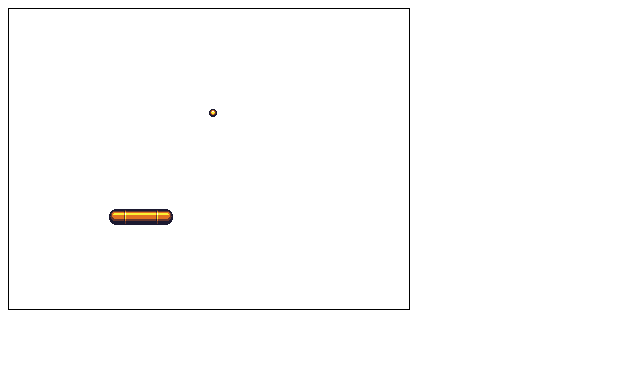
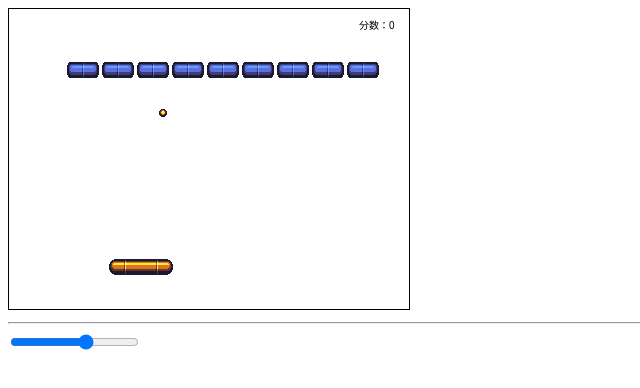
Before and after one commit to Lame-SN/WCG, a plain HTML site: page index.html in a window 1280 px wide. Shown: the whole page, without its empty margins (0-640 px from the left). Drawn offline with Linux system fonts and the light colour scheme.

Commit message:
第一次重构

```diff
--- a/Ball.js
+++ b/Ball.js
@@ -2,19 +2,38 @@ const Ball = () => {
     let ball = imgFromPath('./img/ball.png')
     let o = {
         image: ball,
-        x: 200,
+        x: 150,
         y: 100,
         speedX: 5,
         speedY: 5,
         fired: false,
     }
-    ball.onload = function() {
+    ball.onload = () => {
         o.w = ball.width
         o.h = ball.height
+    }
+    o.move = () => {
+        if (o.fired) {
+            if (o.x < 0 || o.x > 400) {
+                o.speedX *= -1
+            }
+            if (o.y < 0 || o.y > 300) {
+                o.speedY *= -1
+            }
+            o.x += o.speedX
+            o.y += o.speedY
+        }
     }
     o.fire = () => {
         o.fired = true
     }
-
+    o.hit = () => {
+        o.speedY *= -1
+    }
+    o.hasPoint = function(x, y) {
+        let xIn = x >= o.x && x <= o.x + o.w
+        let yIn = y >= o.y && y <= o.y + o.h
+        return xIn && yIn
+    }
     return o
 }
--- a/Block.js
+++ b/Block.js
@@ -1,23 +1,22 @@
 const Block = (position) => {
-    let block = new Image()
-    block.src = 'img/block.png'
-    let blockObject = {
-        img: block,
+    let block = imgFromPath('./img/block.png')
+    let o = {
+        image: block,
         x: position[0],
         y: position[1],
         life: position[2],
-        live: true,
+        alive: true,
     }
-    block.onload = function() {
-        blockObject.w = block.width
-        blockObject.h = block.height
+    block.onload = () => {
+        o.w = block.width
+        o.h = block.height
     }
-    blockObject.hit = function() {
-        blockObject.life--
-        if (blockObject.life < 1) {
-            blockObject.live = false
+    o.hit = () => {
+        o.life -= 1
+        if (o.life < 1) {
+            o.alive = false
         }
     }
 
-    return blockObject
+    return o
 }
--- /dev/null
+++ b/Game.js
@@ -0,0 +1,52 @@
+const Game = () => {
+    let canvas = e('#canvas')
+    let context = canvas.getContext("2d")
+    let g = {
+        canvas: canvas,
+        context: context,
+        actions: {},
+        keydowns: {},
+    }
+    g.drawImage = (img) => {
+        context.drawImage(img.image, img.x, img.y)
+    }
+    // events
+    window.addEventListener('keydown', function(event) {
+        g.keydowns[event.key] = true
+    })
+    window.addEventListener('keyup', function(event) {
+        g.keydowns[event.key] = false
+    })
+    g.registerActions = (key, callback) => {
+        g.actions[key] = callback
+    }
+    // fps
+    window.fps = 60
+    e('#input-fps').addEventListener('input', function(event) {
+        window.fps = event.target.value
+    })
+    // timer
+    let runloop = () => {
+        // update events
+        let action = Object.keys(g.actions)
+        for (let i of action) {
+            if (g.keydowns[i]) {
+                g.actions[i]()
+            }
+        }
+        // update
+        g.update()
+        // clear
+        context.clearRect(0,0, canvas.width, canvas.height)
+        // draw
+        g.draw()
+        // next run loop
+        setTimeout(function(){
+            runloop()
+        }, 1000 / window.fps)
+    }
+    setTimeout(function(){
+        runloop()
+    }, 1000 / window.fps)
+    return g
+}
--- /dev/null
+++ b/Levels.js
@@ -0,0 +1,23 @@
+const levels = [
+    [
+        [50, 50, 1],
+        [85, 50, 1],
+        [120, 50, 1],
+        [155, 50, 1],
+        [190, 50, 1],
+        [225, 50, 1],
+        [260, 50, 1],
+        [295, 50, 1],
+        [330, 50, 1],
+
+    ],
+    [
+        [50, 10, 2],
+        [100, 100, 3],
+    ],
+    [
+        [50, 30, 2],
+        [100, 100, 4],
+        [200, 100, 2],
+    ],
+]
--- a/Paddle.js
+++ b/Paddle.js
@@ -3,12 +3,28 @@ const Paddle = () => {
     let o = {
         image: paddle,
         x: 100,
-        y: 200,
+        y: 250,
         speed: 10,
     }
-    paddle.onload = function() {
+    paddle.onload = () => {
         o.w = paddle.width
         o.h = paddle.height
     }
+
+    o.move = () => {
+        if (o.x < 0) {
+            o.x = 0
+        } else if (o.x + o.w > 400) {
+            o.x = 400 - o.w
+        }
+    }
+    o.moveLeft = () => {
+        o.x -= o.speed
+        o.move()
+    }
+    o.moveRight = () => {
+        o.x += o.speed
+        o.move()
+    }
     return o
 }
--- a/index.html
+++ b/index.html
@@ -6,10 +6,15 @@
     <script src="utils.js"></script>
     <script src="Paddle.js"></script>
     <script src="Ball.js"></script>
-<!--    <script src="Block.js"></script>-->
+    <script src="Block.js"></script>
+    <script src="Game.js"></script>
+    <script src="Levels.js"></script>
+
 </head>
 <body>
     <canvas id="canvas" width="400" height="300" style="border: 1px solid"></canvas>
+    <hr>
+    <input id="input-fps" type="range" min="0" max="100" value="60"/>
 
     <script src="main.js"></script>
 </body>
--- a/main.js
+++ b/main.js
@@ -1,61 +1,96 @@
+const loadLevel = (n) => {
+    let array = []
+    n -= 1
+    for (let i of levels[n]) {
+        array.push(Block(i))
+    }
+    return array
+}
+
+const test = (game, ball) => {
+    window.addEventListener('keydown', function(event) {
+        let key = event.key
+        if (key === 'p') {
+            window.pause = !window.pause
+        } else if ('123456789'.includes(key)) {
+            blocks = loadLevel(key)
+        }
+    })
+    // 拖动小球
+    let drag = false
+    game.canvas.addEventListener('mousedown', function(event) {
+        if (ball.hasPoint(event.offsetX, event.offsetY)) {
+            drag = true
+        }
+    })
+    game.canvas.addEventListener('mousemove', function(event) {
+        if (drag === true) {
+            ball.x = event.offsetX
+            ball.y = event.offsetY
+        }
+    })
+    game.canvas.addEventListener('mouseup', function(event) {
+        drag = false
+    })
+}
+
+let blocks = []
+
 const __main = () => {
-    let canvas = e('#canvas')
-    let context = canvas.getContext("2d")
-
+    let game = Game()
+    let score = 0
     let paddle = Paddle()
     let ball = Ball()
+    blocks = loadLevel(1)
 
-    let leftdown = false
-    let rightdown = false
-    window.addEventListener('keydown', function(event) {
-        let key = event.key
-        if (key === 'a') {
-            log('a')
-            leftdown = true
-        } else if (key === 'd') {
-            rightdown = true
-        } else if (key === 'f') {
-            ball.fire()
+    // test
+    test(game, ball)
+
+    game.registerActions('a', function() {
+        paddle.moveLeft()
+    })
+    game.registerActions('d', function() {
+        paddle.moveRight()
+    })
+    game.registerActions('f', function() {
+        ball.fire()
+    })
+
+    window.pause = false
+
+    game.update = () => {
+        if (window.pause === true) {
+            return
         }
-    })
-    window.addEventListener('keyup', function(event) {
-        let key = event.key
-        if (key === 'a') {
-            leftdown = false
-        } else if (key === 'd') {
-            rightdown = false
-        }
-    })
-    setInterval(function() {
-        // updata
-        if (leftdown) {
-            paddle.x -= paddle.speed
-        } else if (rightdown) {
-            paddle.x += paddle.speed
-        }
-
-        if (ball.fired) {
-            if (ball.x < 0 || ball.x > 400) {
-                ball.speedX *= -1
-            }
-            if (ball.y < 0 || ball.y > 300) {
-                ball.speedY *= -1
-            }
-            ball.x += ball.speedX
-            ball.y += ball.speedY
-        }
-
+        ball.move()
         // 板 球 相撞
         if (collide(ball, paddle)) {
-            log('hit')
-            ball.speedY *= -1
+            ball.hit()
         }
-        // drow
-        context.clearRect(0,0,canvas.width,canvas.height)
-        context.drawImage(paddle.image, paddle.x, paddle.y)
-        context.drawImage(ball.image, ball.x, ball.y)
+        // 球 块 相撞
+        for (let j = 0; j < blocks.length; j++) {
+            let block = blocks[j]
+            if (block.alive) {
+                if (collide(ball, block)) {
+                    ball.hit()
+                    block.hit()
+                    score += 100
+                }
+            }
+        }
+    }
+    game.draw = () => {
+        game.drawImage(paddle)
+        game.drawImage(ball)
+        for (let j = 0; j < blocks.length; j++) {
+            let block = blocks[j]
+            if (block.alive) {
+                game.drawImage(block)
+            }
+        }
+        game.context.fillText(`分数：${score}`, 350, 20)
+    }
 
-    }, 1000 / 60)
 }
 
 __main()
--- a/utils.js
+++ b/utils.js
@@ -13,3 +13,13 @@ const imgFromPath = (path) => {
     ball.src = path
     return ball
 }
+
+const rectIntersects = (a, b) => {
+    let o = a
+    if (b.y > o.y && b.y < o.y + o.image.height) {
+        if (b.x > o.x && b.x < o.x + o.image.width) {
+            return true
+        }
+    }
+    return false
+}
```
Also changed, not shown: score.js (added).
